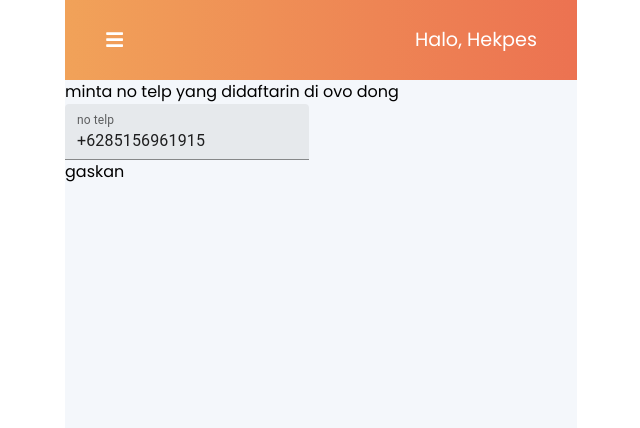
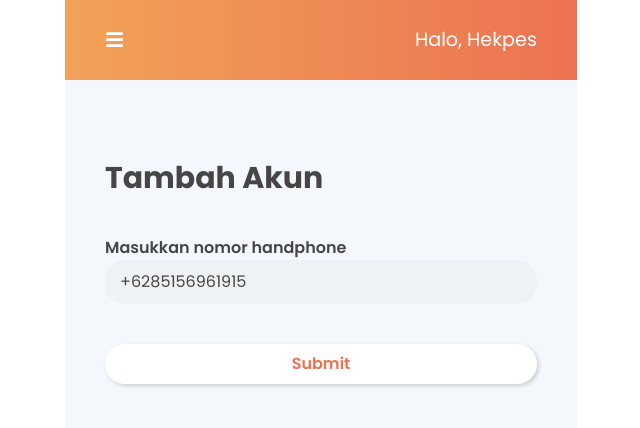
Before and after one commit to christojeffrey/mution, a React (Create React App) app: page /getuserdataovo in a window 1280 px wide. Shown: the top 428 px of the page, without its empty margins (319-959 px from the left). Built offline with nearby package versions, Linux system fonts and the light colour scheme.

Commit message:
styling getuserdata and sendauth

```diff
--- a/src/components/ConnectedWallet.tsx
+++ b/src/components/ConnectedWallet.tsx
@@ -14,13 +14,6 @@ const AllConnectedWallets = () => {
   const dataWallets = useGetAllWalletData(uats);
   let connectedWalletInfo = useGetConnectedWallets("user1");
   return (
-    <div className="">
-      <div className="home-headings mx-10 text-[#474646]">
-        <h2 className="font-bold ">Catatan Saldo</h2>
-        <button className="text-3xs bg-[#D9D9D9] bg-opacity-40 rounded-lg px-2 my-1 font-bold">
-          <Link className="p-0" to="/wallets">LIHAT LAINNYA</Link>
-        </button>
-      </div>
     <div className="mx-10">
       <div className="flex justify-start">
         {dataWallets?.map((wallet: any, index: any) => {
@@ -40,7 +33,6 @@ const AllConnectedWallets = () => {
           }
           return <ConnectedWalletCard wallet={{ id, name, total }} />;
         })}
-        </div>
       </div>
     </div>
   );
--- a/src/components/HomeHero.tsx
+++ b/src/components/HomeHero.tsx
@@ -59,7 +59,9 @@ const HomeHero = () => {
           </div>
         </div>
       </div>
-      <div className="card px-2 py-1 mt-5 bg-gradient-to-r from-[#F1A259] via-[#EC7251] to-[#F1A259] text-[#FFFFFF] flex justify-between">
+
+      {/* Notification */}
+      <div className="card px-2 py-1 mt-5 mb-10 bg-gradient-to-r from-[#F1A259] via-[#EC7251] to-[#F1A259] text-[#FFFFFF] flex justify-between">
         <div className="flex">
           <div className="mr-2">
             <TbBellRinging />
@@ -72,6 +74,14 @@ const HomeHero = () => {
           <Link className="flex items-center text-xs" to="/allmutations"> <BsDash /><CgArrowLongRight /></Link>
         </button>
       </div>
+      {/* Notification */}
+
+      <div className="home-headings text-[#474646]">
+        <h2 className="font-bold text-2xl">Catatan Saldo</h2>
+        <button className="text-3xs bg-[#D9D9D9] bg-opacity-40 rounded-lg px-2 my-1 font-bold">
+          <Link className="p-0" to="/wallets">LIHAT LAINNYA</Link>
+        </button>
+      </div>
     </>
   );
 };
--- a/src/pages/AddInstitutions.tsx
+++ b/src/pages/AddInstitutions.tsx
@@ -34,7 +34,7 @@ const AddInstitutions = () => {
   const { institutions } = useGetAvailableInstitutions(token);
 
   return (
-    <div className="flex flex-col items-center">
+    <div className="flex flex-col mx-10 mt-10 items-center">
       <div className="w-[27rem] mt-10">
         <h1 className="font-bold text-3xl text-[#474646] mb-5">Tambah Akun</h1>
       </div>
--- /dev/null
+++ b/src/pages/AddOVO/GetUserData.css
@@ -0,0 +1,10 @@
+.search-input {
+    background: rgba(217, 217, 217, 0.2);
+    border-radius: 20px;
+    padding: 10px 15px ;
+}
+
+.input-wrapper {
+    display: flex;
+    flex-direction: column;
+}
--- a/src/pages/AddOVO/GetUserDataOVO.tsx
+++ b/src/pages/AddOVO/GetUserDataOVO.tsx
@@ -1,24 +1,40 @@
 import { TextField } from "@mui/material";
 import { useState } from "react";
 import { Link } from "react-router-dom";
+import "./GetUserData.css"
 
 const GetUserDataOVO = () => {
   const [username, setUsername] = useState("+6285156961915");
+
   return (
-    <div>
-      <div>minta no telp yang didaftarin di ovo dong</div>
+    <div className="flex flex-col mx-10 mt-10 text-[#474646] ">
+      <div className="w-[27rem] mt-10 mb-5">
+        <h1 className="font-bold text-3xl mb-5">Tambah Akun</h1>
+      </div>
       <div>
-        <TextField id="filled-basic" label="no telp" variant="filled" value={username} onChange={(e) => setUsername(e.target.value)} />
+        <form
+          className="input-wrapper"
+          onSubmit={() => {
+            localStorage.setItem("ovo-username", username);
+            console.log("berhasil di set");
+          }}
+        >
+          <h1 className="font-semibold">Masukkan nomor handphone</h1>
+          <input
+            className="search-input"
+            type="text"
+            placeholder={"No. Handphone"}
+            value={username}
+            onChange={(e) => setUsername(e.target.value)}
+          />
+          <Link
+            to="/sendauthovo"
+            className="flex card mt-10 py-2 bg-[#FFFFFF] text-[#EC7250] font-semibold justify-center items-center"
+          >
+            <input type="submit" value="Submit" />
+          </Link>
+        </form>
       </div>
-      <Link
-        to="/sendauthovo"
-        onClick={() => {
-          localStorage.setItem("ovo-username", username);
-          console.log("berhasil di set");
-        }}
-      >
-        gaskan
-      </Link>
     </div>
   );
 };
--- a/src/pages/AddOVO/SendAuthOVO.tsx
+++ b/src/pages/AddOVO/SendAuthOVO.tsx
@@ -17,25 +17,47 @@ const SendAuthOVO = () => {
   const [SMSLink, setSMSLink] = useState("");
   const [pin, setPin] = useState("");
   return (
+    <>
+      <div className="flex flex-col mx-10 mt-10 text-[#474646] ">
+        <div className="w-[27rem] mt-10 mb-5">
+          <h1 className="font-bold text-3xl mb-5">Tambah Akun</h1>
+        </div>
         <div>
-      <h1>Sending Auth OVO...</h1>
-      <div> aku butuh data sms sama pinmu</div>
-      <div className="flex flex-col">
-        link di sms
-        <TextField id="filled-basic" label="https://.." variant="filled" value={SMSLink} onChange={(e) => setSMSLink(e.target.value)} />
-        <TextField id="filled-basic" label="pin" variant="filled" type="password" value={pin} onChange={(e) => setPin(e.target.value)} />
-        <Link
-          to="/verifyauthovo"
-          onClick={() => {
+          <form
+            className="input-wrapper"
+            onSubmit={() => {
               localStorage.setItem("ovo-sms-link", SMSLink);
               localStorage.setItem("ovo-pin", pin);
               console.log("berhasil di set");
             }}
           >
-          gaskan
+            <h1 className="font-semibold">Masukkan link yang telah dikirimkan ke ponselmu </h1>
+            <input
+              className="search-input"
+              type="text"
+              placeholder={"https://ovo.id/app/login?code=..."}
+              value={SMSLink}
+              onChange={(e) => setSMSLink(e.target.value)}
+            />
+            <br />
+            <h1 className="font-semibold">Masukkan PIN OVO</h1>
+            <input
+              className="search-input"
+              type="text"
+              placeholder={"PIN (6 digit)"}
+              value={pin}
+              onChange={(e) => setPin(e.target.value)}
+            />
+            <Link
+              to="/sendauthovo"
+              className="flex card mt-10 py-2 bg-[#FFFFFF] text-[#EC7250] font-semibold justify-center items-center"
+            >
+              <input type="submit" value="Submit" />
             </Link>
+          </form>
         </div>
       </div>
+    </>
   );
 };
 
```
Lines whose indentation alone changed are shown as unchanged.
